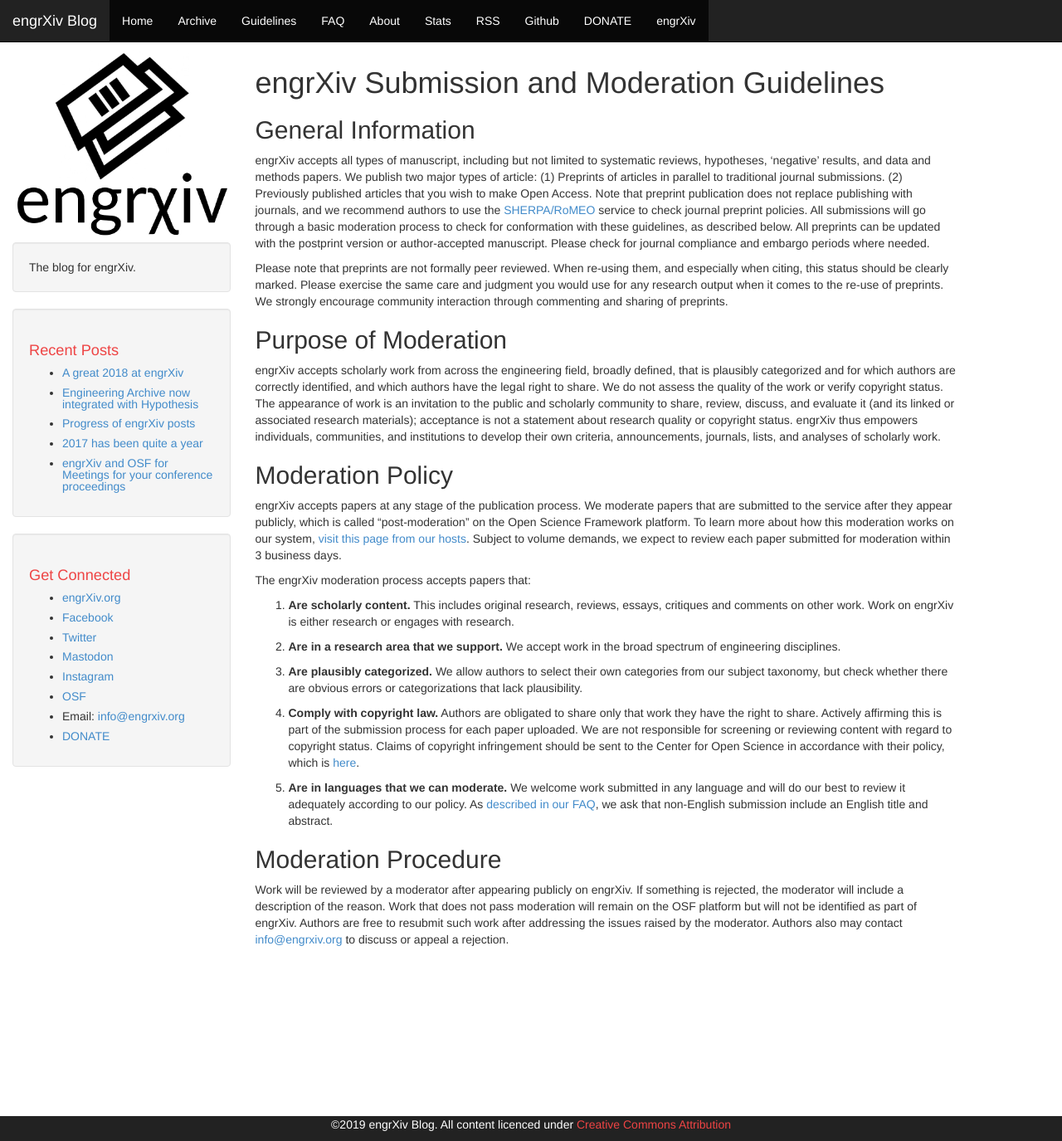
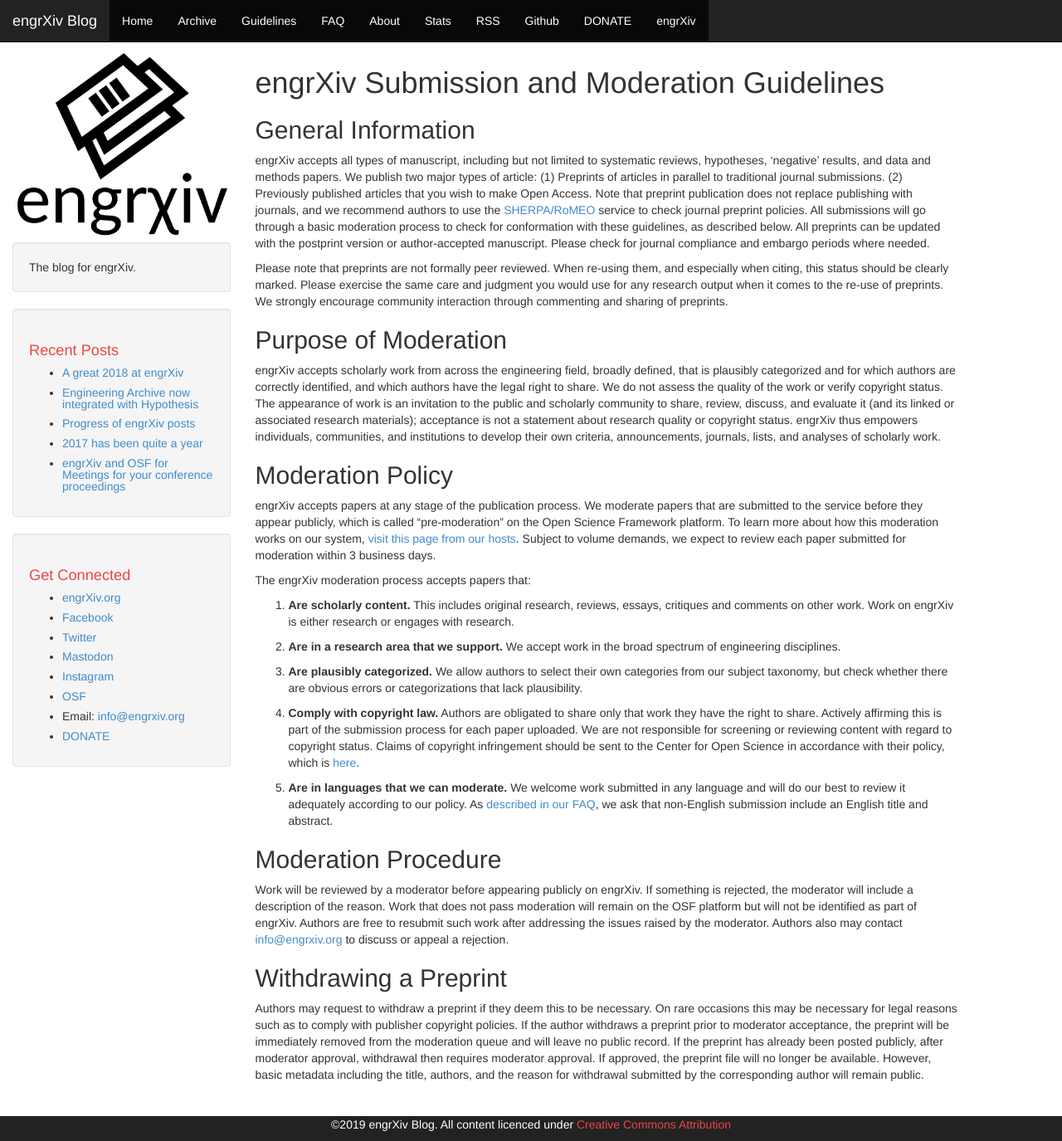
Before and after one commit to OpenEngr/engrXiv, a Jekyll site: the page built from guidelines/index.md, in a window 1280 px wide and 1375 px high. Shown: the whole window at 83% size. Built offline with Jekyll 4.4.1, drawn with Linux system fonts in a browser that asks for light colours; comment, search, counter and statistics services are not loaded; our own code applies the rules of GitHub Pages for plain Markdown files.

Commit message:
change to premoderation and add withdrawal

```diff
--- a/guidelines/index.md
+++ b/guidelines/index.md
@@ -15,7 +15,7 @@ engrXiv accepts scholarly work from across the engineering field, broadly define
 
 ## Moderation Policy
 
-engrXiv accepts papers at any stage of the publication process. We moderate papers that are submitted to the service after they appear publicly, which is called “post-moderation” on the Open Science Framework platform. To learn more about how this moderation works on our system, [visit this page from our hosts](http://help.osf.io/m/preprints/l/806116-submitting-to-a-preprint-service-that-uses-moderation#submitting-to-a-preprint-services-that-uses-post-moderation). Subject to volume demands, we expect to review each paper submitted for moderation within 3 business days.
+engrXiv accepts papers at any stage of the publication process. We moderate papers that are submitted to the service before they appear publicly, which is called “pre-moderation” on the Open Science Framework platform. To learn more about how this moderation works on our system, [visit this page from our hosts](http://help.osf.io/m/preprints/l/806116-submitting-to-a-preprint-service-that-uses-moderation#submitting-to-preprint-service-that-uses-a-pre-moderation). Subject to volume demands, we expect to review each paper submitted for moderation within 3 business days.
 
 The engrXiv moderation process accepts papers that:
 
@@ -31,4 +31,7 @@ The engrXiv moderation process accepts papers that:
 
 ## Moderation Procedure
 
-Work will be reviewed by a moderator after appearing publicly on engrXiv. If something is rejected, the moderator will include a description of the reason. Work that does not pass moderation will remain on the OSF platform but will not be identified as part of engrXiv. Authors are free to resubmit such work after addressing the issues raised by the moderator. Authors also may contact [info@engrxiv.org](mailto:info@engrxiv.org) to discuss or appeal a rejection.
+Work will be reviewed by a moderator before appearing publicly on engrXiv. If something is rejected, the moderator will include a description of the reason. Work that does not pass moderation will remain on the OSF platform but will not be identified as part of engrXiv. Authors are free to resubmit such work after addressing the issues raised by the moderator. Authors also may contact [info@engrxiv.org](mailto:info@engrxiv.org) to discuss or appeal a rejection.
+
+## Withdrawing a Preprint
+Authors may request to withdraw a preprint if they deem this to be necessary. On rare occasions this may be necessary for legal reasons such as to comply with publisher copyright policies. If the author withdraws a preprint prior to moderator acceptance, the preprint will be immediately removed from the moderation queue and will leave no public record. If the preprint has already been posted publicly, after moderator approval, withdrawal then requires moderator approval. If approved, the preprint file will no longer be available. However, basic metadata including the title, authors, and the reason for withdrawal submitted by the corresponding author will remain public.
```
Also changed, not shown: faq/index.md (+7 -0 lines).
